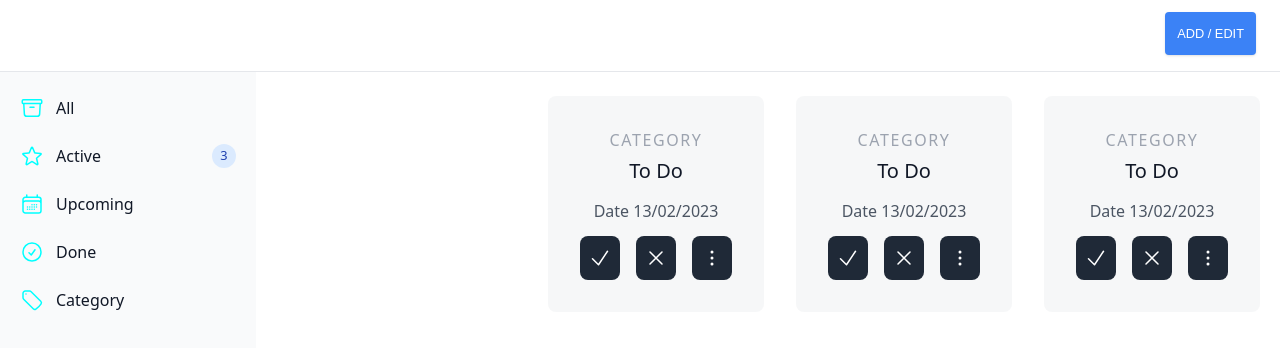
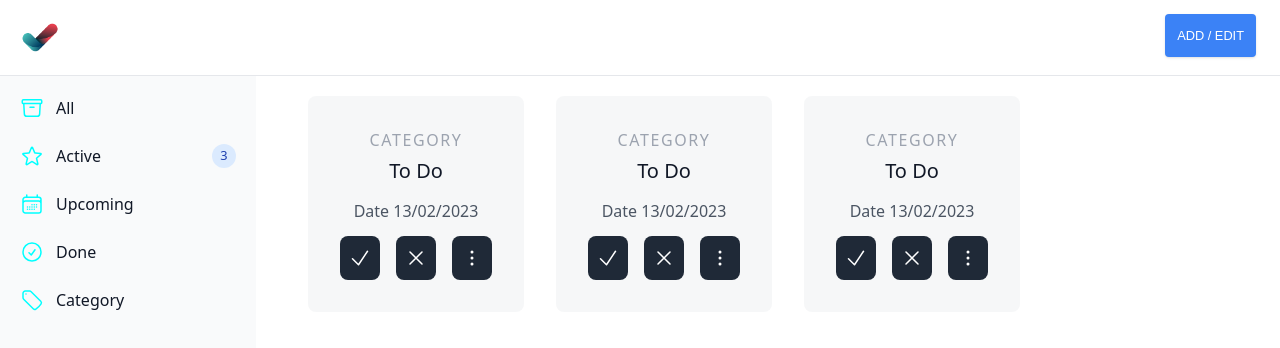
Before and after one commit to NadegeHbg/tudu-frontend, a React (Create React App) app: page /dashboard in a window 1280 px wide. Shown: the top 348 px of the page. Built offline with nearby package versions, Linux system fonts and the light colour scheme; no server answers.

Commit message:
sidebar and dashboard mini changes but important

```diff
--- a/src/Components/main/Sidebar.jsx
+++ b/src/Components/main/Sidebar.jsx
@@ -17,7 +17,9 @@ export default function Sidebar() {
             <nav class="fixed top-0 z-50 w-full bg-white border-b border-gray-200 dark:bg-gray-800 dark:border-gray-700">
                 <div class="px-3 py-3 lg:px-5 lg:pl-3">
                     <div class="flex items-center justify-between">
-                        <div class="flex items-center justify-start">
+                        <div className="flex justify-center ">
+                            <img className="w-14 " src={require("../assets/tudu.png")} alt="Logo" />
+
                             <button
                                 data-drawer-target="default-sidebar"
                                 data-drawer-toggle="default-sidebar"
--- a/src/pages/Dashboard.jsx
+++ b/src/pages/Dashboard.jsx
@@ -15,7 +15,7 @@ const Dashboard = () => {
     }, []);
 
     return (
-        <div className="flex justify-between">
+        <div className="flex">
             <Sidebar />
             <MiddleSection />
         </div>
```
